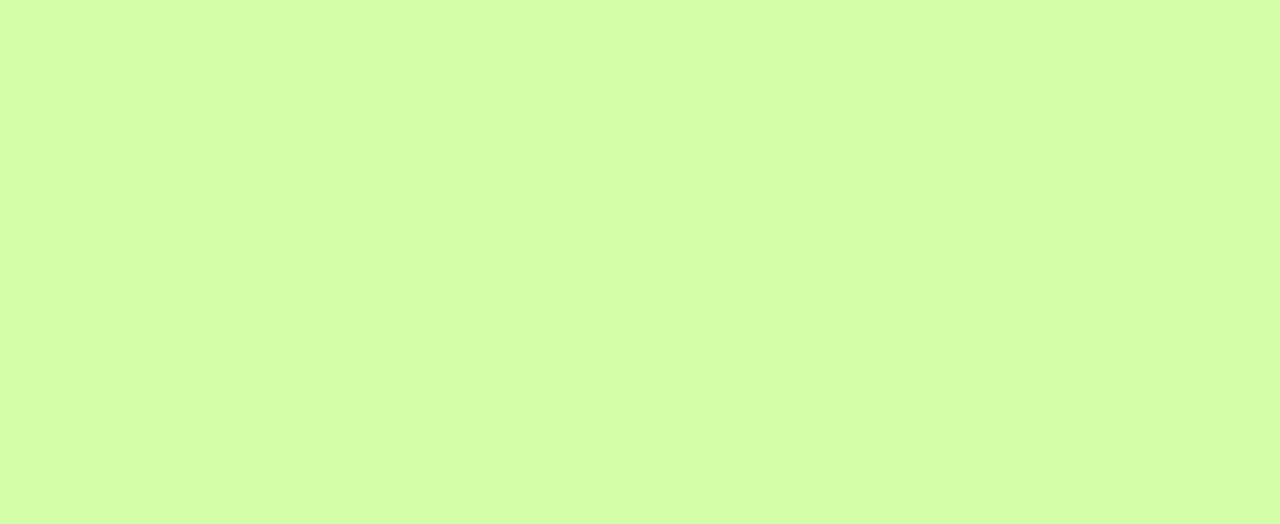
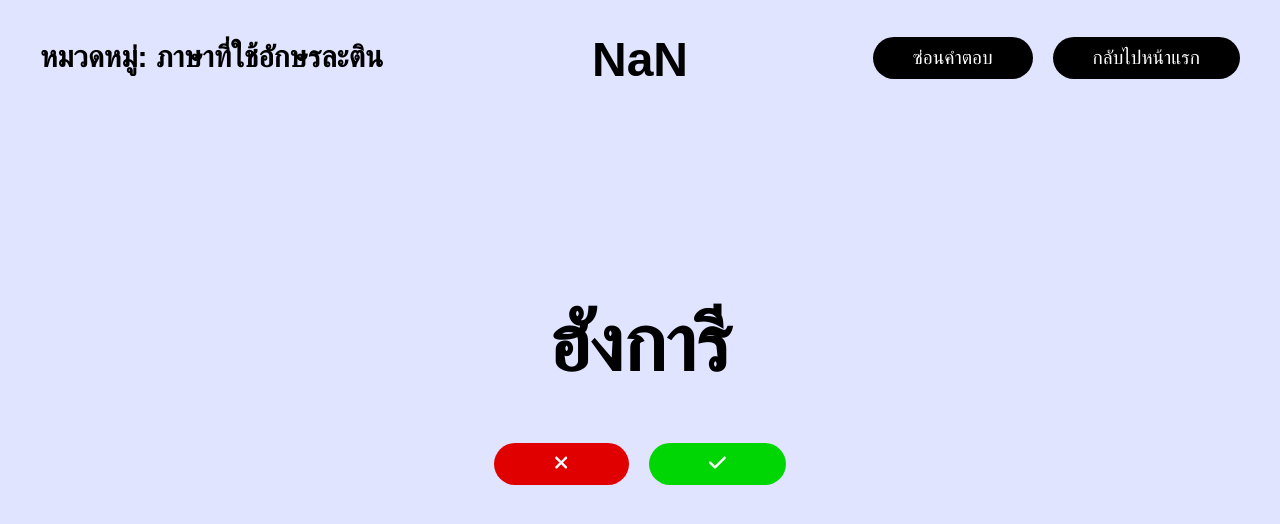
Before and after one commit to suttirakcha/lets-guess, a React (Create React App) app: page /th/latin-used-languages in a window 1280 px wide. Before the commit this address had no page. Shown: the top 524 px of the page. Built offline with nearby package versions, Linux system fonts and the light colour scheme; a web font is replaced by a local one.

Commit message:
Commit Codes

```diff
--- a/src/App.js
+++ b/src/App.js
@@ -42,7 +42,7 @@ import PlacesInBangkok from "./th/categories/bangkok-places";
 import ETCSongsTh from "./th/categories/etc-songs";
 import KitchenwareTh from "./th/categories/kitchenware";
 import BaliSanskritLoanwords from "./th/categories/bali-sanskrit-loanwords";
-import Onomatopoeia from "./th/categories/onomatopoeia";
+import LatinUsedLanguages from "./th/categories/latin-used-languages";
 
 export default function App(){
   return (
@@ -92,7 +92,7 @@ export default function App(){
         <Route path="/th/etc-songs" element={<ETCSongsTh />} />
         <Route path="/th/kitchenware" element={<KitchenwareTh />} />
         <Route path="/th/bali-sanskrit-loanwords" element={<BaliSanskritLoanwords />} />
-        <Route path="/th/onomatopoeia" element={<Onomatopoeia />} />
+        <Route path="/th/latin-used-languages" element={<LatinUsedLanguages />} />
       </Routes>
     </Router>
   )
--- /dev/null
+++ b/src/th/categories/latin-used-languages.js
@@ -0,0 +1,8 @@
+import React from "react";
+import "../../App.scss";
+import QuestionsTh from "../components/questions";
+
+export default function LatinUsedLanguages(){
+  const words = ["อังกฤษ","เยอรมัน","สเปน","ฝรั่งเศส","ดัตช์","โปรตุเกส","โครเอเชีย","มาเลย์","อินโดนีเซีย","เวียดนาม","ตุรกี","อิตาลี","ฮังการี","สวีเดน","เดนมาร์ก","ฟินแลนด์","โปแลนด์","ละติน","นอร์เวย์","สโลวัก","สวาฮีลี","อุซเบก","ตากาล็อก","ฟิลิปิโน","มอนเตเนโกร","แอลเบเนีย","บอสเนีย","เซอร์เบีย","อาฟรีกานส์"];
+  return (<QuestionsTh answers={words} category="ภาษาที่ใช้อักษรละติน" redirect="/th/latin-used-languages"/>)
+}
--- a/src/th/categories/onomatopoeia.js
+++ /dev/null
@@ -1,8 +0,0 @@
-import React from "react";
-import "../../App.scss";
-import Questions from "../components/questions";
-
-export default function Onomatopoeia(){
-  const words = ["ปัง","ตูม","เปรี้ยง","โป๊ะ","โครม","ครืน","โฮ่ง ๆ","แป๊ะ","ผัวะ","เหมียว ๆ","กรุ๊งกริ๊ง","กรี๊ด","กรี๊ดกราด","จ๊อก","ซู่","จ๋อม","ตุ้บ","เปรี๊ยะ","เปรี้ยงปร้าง","แน่ะ","บึ้ม","เพี้ยะ","เป๊าะ","ฮ่า","เอี๊ยด","เอี๊ยดอ๊าด","ฮัดเช่ย","ครอกฟี้","ก๊อก","ก๊อกแก๊ก","เฮ","บรื๋อ","จี๊ด ๆ","จิ๊บ ๆ","ฟิ้ว","อู๊ด ๆ"];
-  return (<Questions answers={words} category="คำเลียนเสียงธรรมชาติ" redirect="/th/onomatopoeia"/>)
-}
--- a/src/th/main.js
+++ b/src/th/main.js
@@ -478,9 +478,9 @@ export default function MainPage(){
         link: "/th/bali-sanskrit-loanwords"
       },
       {
-        category: "คำเลียนเสียงธรรมชาติ",
-        link: "/th/onomatopoeia"
-      }
+        category: "ภาษาที่ใช้อักษรละติน",
+        link: "/th/latin-used-languages"
+      },
     ],
     otherTh: [
       {
@@ -571,7 +571,6 @@ export default function MainPage(){
         <CardCate category="ขนมหวาน" link="/th/desserts"/>
         <CardCate category="ขนมไทย" link="/th/thai-desserts"/>
         <CardCate category="คำที่มาจากภาษาบาลี-สันสกฤต" link="/th/bali-sanskrit-loanwords"/>
-        <CardCate category="คำเลียนเสียงธรรมชาติ" link="/th/onomatopoeia"/>
         <CardCate category="เครื่องครัว" link="/th/kitchenware"/>
         <CardCate category="เครื่องดนตรี" link="/th/musical-instruments"/>
         <CardCate category="เครื่องดื่ม" link="/th/drinks"/>
@@ -581,6 +580,7 @@ export default function MainPage(){
         <CardCate category="ประเทศในโลก" link="/th/countries-in-the-world"/>
         <CardCate category="เพลงวง ETC" link="/th/etc-songs"/>
         <CardCate category="เพลงวง Tattoo Colour" link="/th/tattoo-colour"/>
+        <CardCate category="ภาษาที่ใช้อักษรละติน" link="/th/latin-used-languages"/>
         <CardCate category="สถานที่ท่องเที่ยวในกรุงเทพ" link="/th/places-in-bangkok"/>
         <CardCate category="สัตว์ต่างๆ" link="/th/animals"/>
         <CardCate category="อาหาร" link="/th/foods"/>
```
